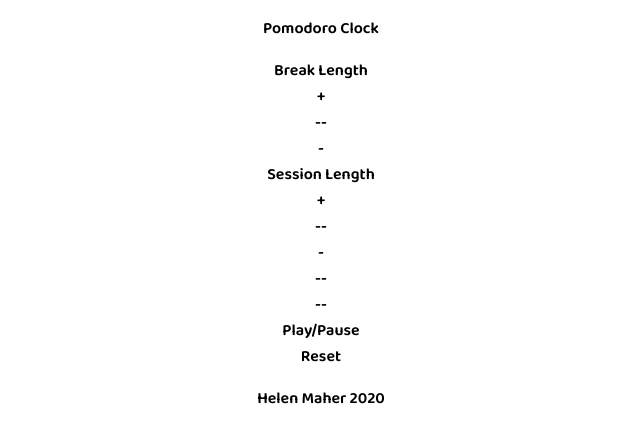
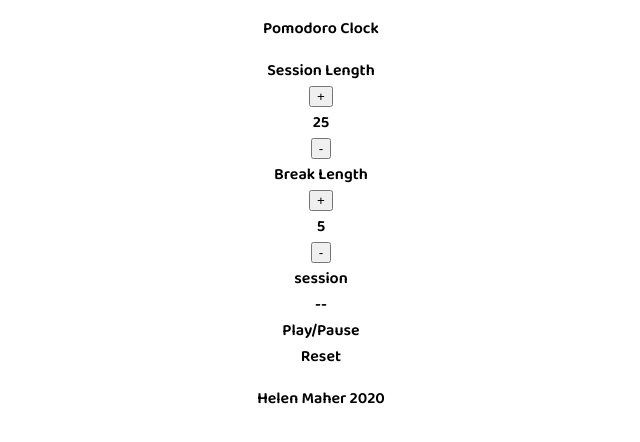
Before and after one commit to HelenHMaher/pomodoro-clock, a React (Create React App) app: page / in a window 1280 px wide. Shown: the top 442 px of the page, without its empty margins (319-959 px from the left). Built offline with nearby package versions, Linux system fonts and the light colour scheme.

Commit message:
break and session length control functions

```diff
--- a/src/App.js
+++ b/src/App.js
@@ -1,10 +1,47 @@
-import React from "react";
+import React, { useState } from "react";
 import "./App.css";
 import LengthControl from "./LengthControl";
 import TimerFace from "./TimerFace";
 import TimerControl from "./TimerControl";
 
 export const App = () => {
+  const [breakLength, setBreakLength] = useState(5);
+  const [sessionLength, setSessionLength] = useState(25);
+  const [timerState, setTimerState] = useState("stopped");
+  const [timerType, setTimerType] = useState("session");
+  const [timerTime, setTimerTime] = useState(1500);
+
+  const breakLengthControl = (e) =>
+    lengthControl("break", e.currentTarget.value, breakLength, setBreakLength);
+
+  const sessionLengthControl = (e) =>
+    lengthControl(
+      "session",
+      e.currentTarget.value,
+      sessionLength,
+      setSessionLength
+    );
+
+  const lengthControl = (breakSession, sign, currentLength, setFunction) => {
+    if (timerState === "stopped" && timerType !== breakSession) {
+      if (sign === "-" && currentLength > 1) {
+        setFunction(currentLength - 1);
+      } else if (sign === "+" && currentLength < 60) {
+        setFunction(currentLength + 1);
+      }
+    } else if (timerState === "stopped" && timerType === breakSession) {
+      if (sign === "-" && currentLength > 1) {
+        setFunction(currentLength - 1);
+        setTimerTime(timerTime - 60);
+      } else if (sign === "+" && currentLength < 60) {
+        setFunction(currentLength + 1);
+        setTimerTime(timerTime + 60);
+      }
+    } else {
+      return;
+    }
+  };
+
   return (
     <div className="App">
       <header className="App-header">
@@ -13,23 +50,23 @@ export const App = () => {
       <div className="clock-wrapper">
         <LengthControl
           labelID="session-label"
-          label="Break Length"
+          label="Session Length"
           decrementID="session-decrement"
           incrementID="session-increment"
           lengthID="session-length"
-          length="--"
-          handleClick="--"
+          length={sessionLength}
+          handleClick={sessionLengthControl}
         />
         <LengthControl
           labelID="break-length"
-          label="Session Length"
+          label="Break Length"
           decrementID="break-decrement"
           incrementID="break-increment"
-          lengthID="session-length"
-          length="--"
-          handleClick="--"
+          lengthID="break-length"
+          length={breakLength}
+          handleClick={breakLengthControl}
         />
-        <TimerFace timerType="--" clock="--" />
+        <TimerFace timerType={timerType} clock="--" />
         <TimerControl handlePlayPause="--" handleReset="--" />
       </div>
       <footer className="App-footer">
--- a/src/LengthControl/index.js
+++ b/src/LengthControl/index.js
@@ -14,13 +14,13 @@ export const LengthControl = (props) => {
   return (
     <div className="length-control">
       <div id={labelID}>{label}</div>
-      <div id={incrementID} onClick={handleClick}>
+      <button id={incrementID} onClick={handleClick} value="+">
         +
-      </div>
+      </button>
       <div id={lengthID}>{length}</div>
-      <div id={decrementID} onClick={handleClick}>
+      <button id={decrementID} onClick={handleClick} value="-">
         -
-      </div>
+      </button>
     </div>
   );
 };
```
